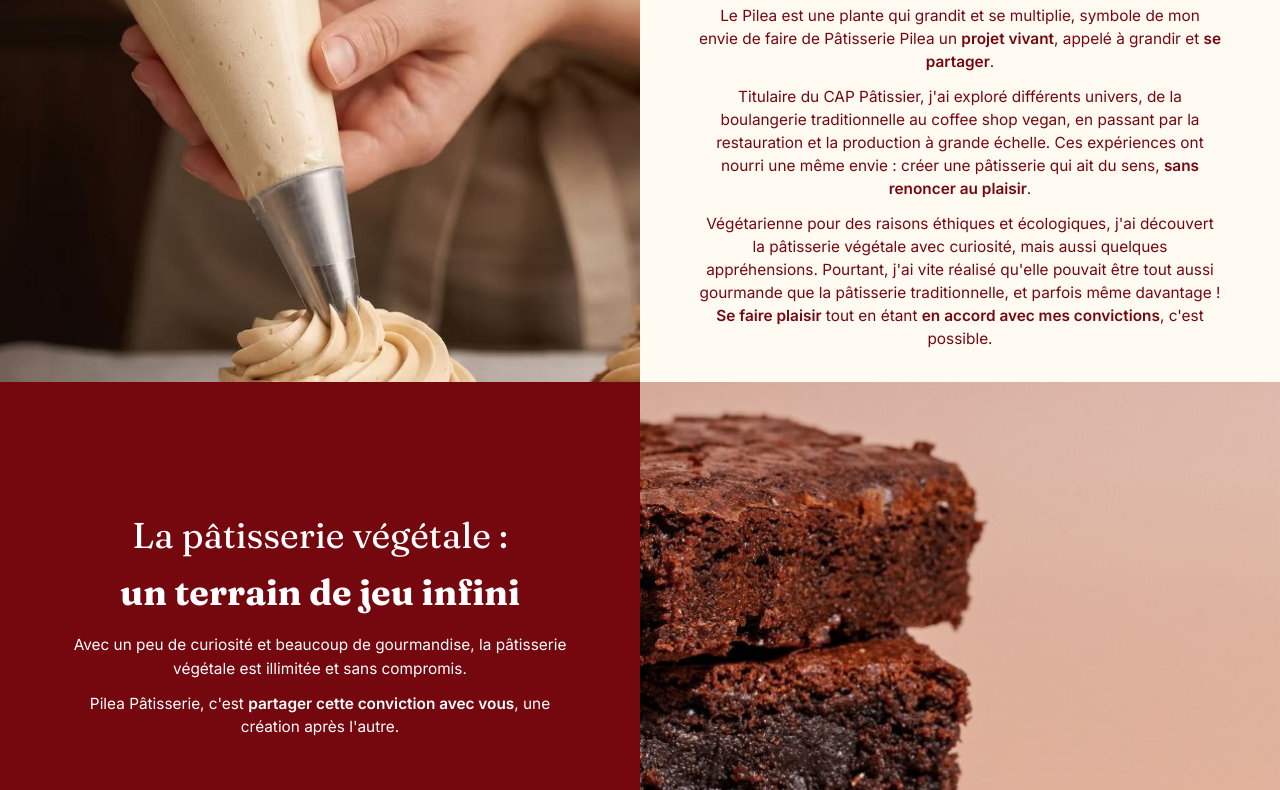
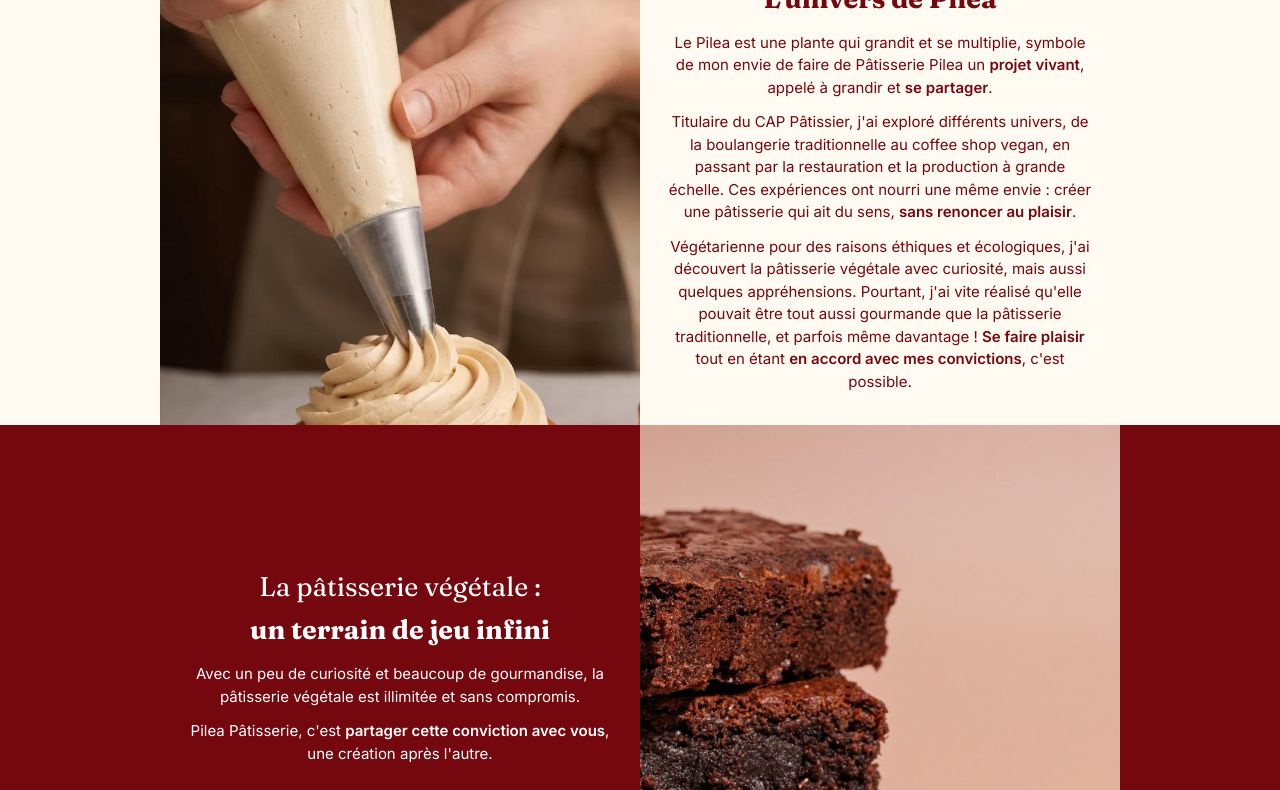
Before and after one commit to Louann2004/patisseriepilea, a plain HTML site: page propos.html in a window 1280 px wide. Shown: the part 379-1169 px from the top of the page. Drawn offline with Linux system fonts and the light colour scheme.

Commit message:
Add files via upload

```diff
--- a/script.js
+++ b/script.js
@@ -109,22 +109,8 @@ function route() {
   scrollTo(0, 0);
 }
 
-// À propos : les 4 blocs ont toujours exactement la même hauteur (celle du bloc de texte le plus haut)
-function equalizeBlocks() {
-  const a = document.getElementById("apropos");
-  if (!a) return;
-  a.style.removeProperty("--blk");
-  if (!matchMedia("(min-width: 761px)").matches || !a.offsetHeight) return;
-  const need = Math.max(...[...a.querySelectorAll(".txt")].map(e => e.getBoundingClientRect().height));
-  a.style.setProperty("--blk", Math.ceil(need) + "px");
-}
-
-addEventListener("hashchange", () => { route(); equalizeBlocks(); });
-addEventListener("resize", equalizeBlocks);
-addEventListener("load", equalizeBlocks);
-if (document.fonts && document.fonts.ready) document.fonts.ready.then(equalizeBlocks);
+addEventListener("hashchange", route);
 route();
-equalizeBlocks();
 
 // Quand on arrive sur une page via le menu, le navigateur saute à l'ancre (#carte, #contact...)
 // et masque le bandeau du haut : on force donc l'affichage tout en haut de la page.
--- a/style.css
+++ b/style.css
@@ -196,7 +196,7 @@ line-height: 1.55;
 }
 
 #apropos .band .title {
-padding: 22px 16px;
+padding: clamp(30px, 3.4vw, 46px) 16px;
 }
 
 .menu {
@@ -482,27 +482,7 @@ font-size: 13px;
 /* Bandeau du bas (ordinateur) : copyright sous le texte à gauche,
    Contact / Horaires / Livraison / bouton centrés verticalement */
 @media (min-width: 761px) {
-#apropos {
---blk: clamp(480px, calc(100svh - 330px), 640px);
-}
-#apropos .split > img {
-height: var(--blk);
-min-height: 0;
-}
-#apropos .split > .txt {
-min-height: var(--blk);
-padding: 28px 6%;
-}
-#apropos .txt {
-gap: 12px;
-}
-#apropos .txt p {
-font-size: clamp(15px, 1.2vw, 17px);
-line-height: 1.5;
-}
-#apropos .txt h2 {
-font-size: clamp(26px, 2.8vw, 36px);
-}
+
 footer {
 row-gap: 0;
 }
@@ -608,15 +588,6 @@ background-position: 50% center;
 .split > * {
 min-height: 240px;
 }
-#apropos .split > img {
-height: auto;
-min-height: 0;
-aspect-ratio: 4 / 3;
-}
-#apropos .split > .txt {
-min-height: 0;
-padding: 36px 7%;
-}
 .txt p {
 font-size: 16px;
 }
@@ -638,3 +609,55 @@ grid-template-columns: 1fr;
 .fbtn {
 justify-self: start;
 }
+}
+
+/* À propos : blocs carrés, tous de la même taille */
+@media (max-width: 1099px) {
+#apropos .split {
+grid-template-columns: 1fr;
+}
+#apropos .split > img {
+height: auto;
+min-height: 0;
+aspect-ratio: 4 / 3;
+}
+#apropos .split > .txt {
+min-height: 0;
+padding: 44px 8%;
+}
+}
+
+@media (max-width: 600px) {
+#apropos .split > img {
+aspect-ratio: 1 / 1;
+}
+#apropos .split > .txt {
+padding: 36px 7%;
+}
+}
+
+@media (min-width: 1100px) {
+#apropos {
+--s: min(50vw, clamp(480px, calc(100svh - 320px), 720px));
+}
+#apropos .split {
+grid-template-columns: repeat(2, var(--s));
+justify-content: center;
+}
+#apropos .split > * {
+width: var(--s);
+height: var(--s);
+min-height: 0;
+}
+#apropos .split > .txt {
+padding: 0 6%;
+gap: 12px;
+}
+#apropos .txt p {
+font-size: clamp(15px, calc(var(--s) * 0.027), 18px);
+line-height: 1.5;
+}
+#apropos .txt h2 {
+font-size: clamp(26px, calc(var(--s) * 0.056), 40px);
+}
+}
```
